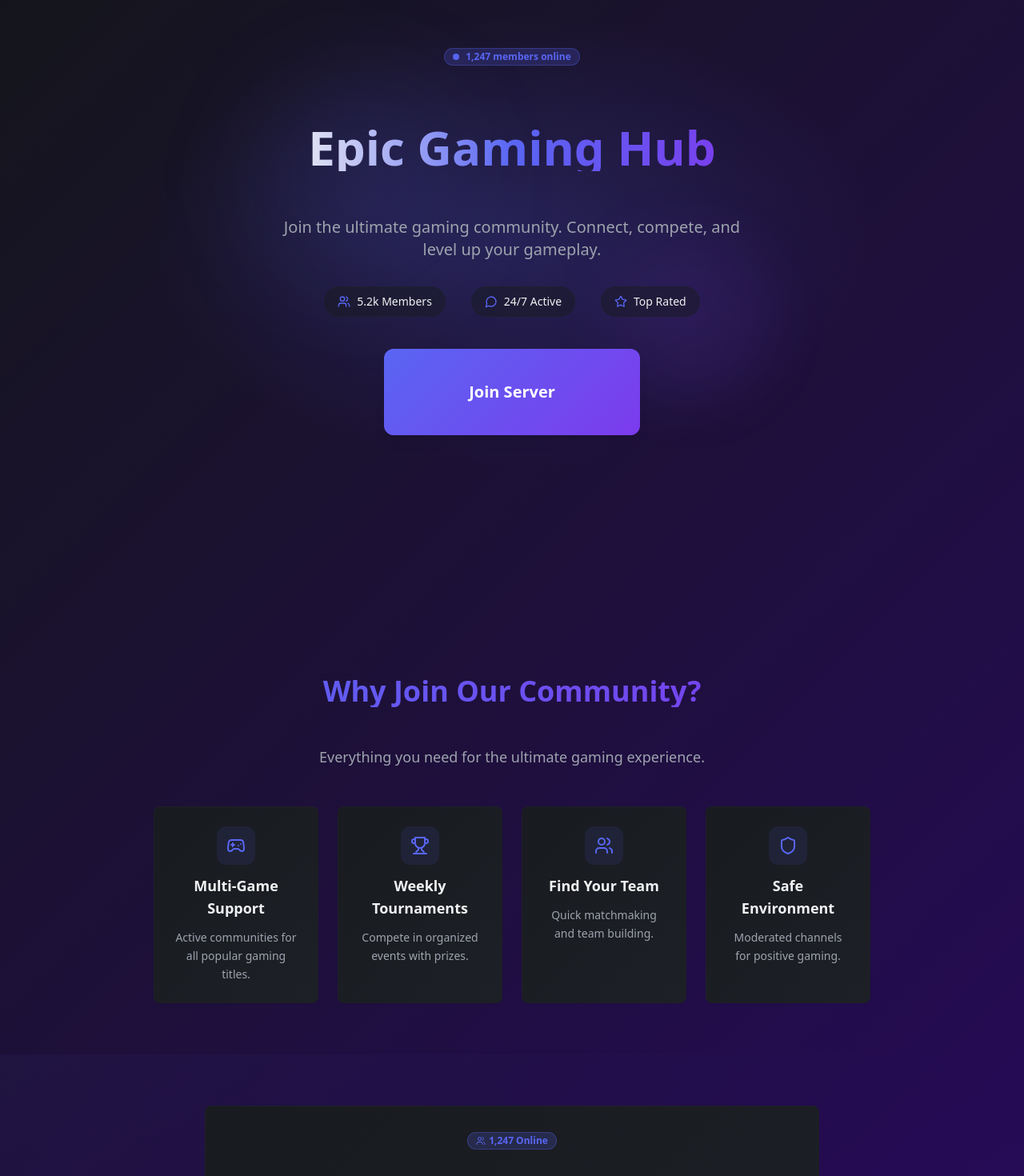
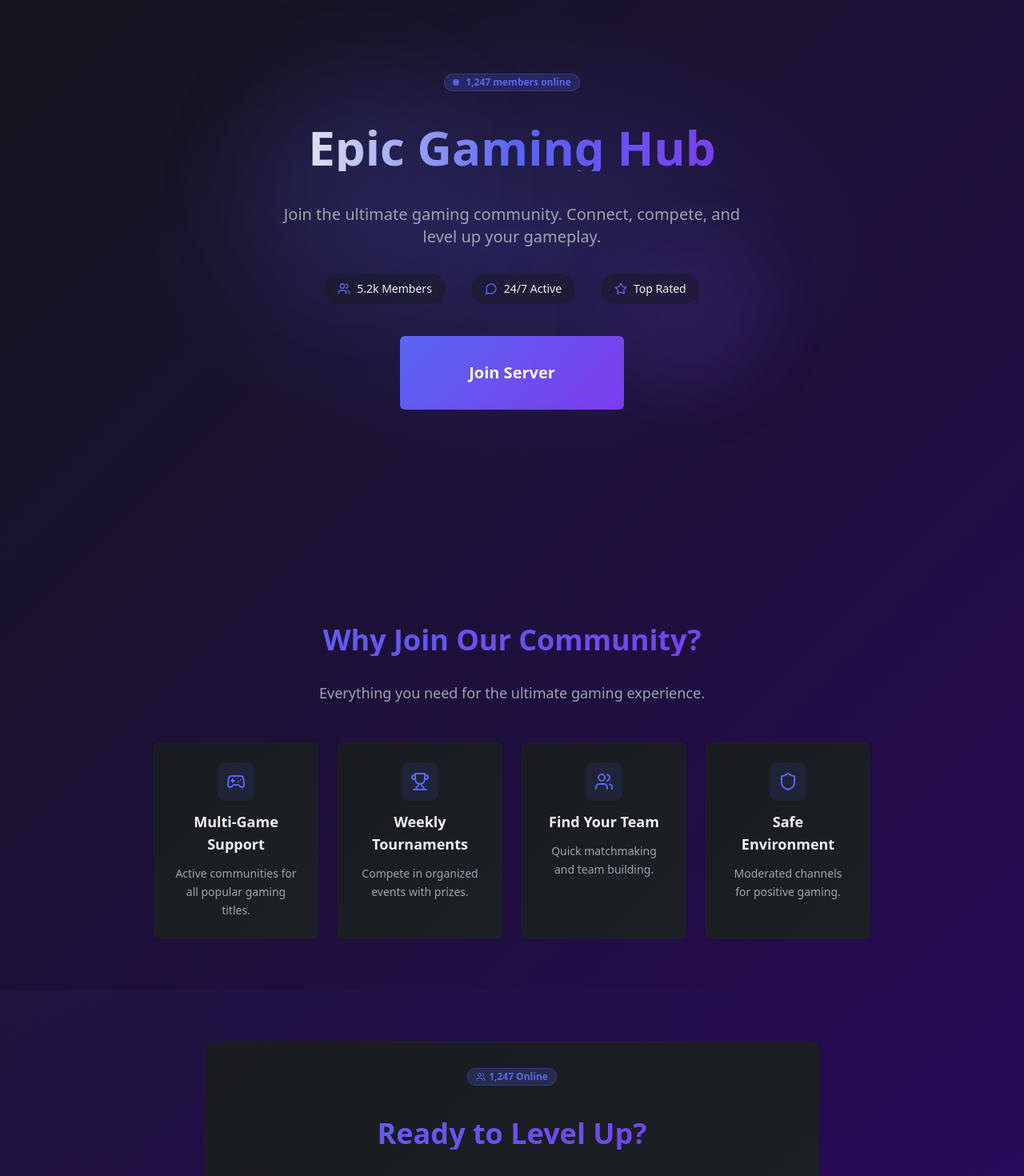
Before and after one commit to JannuPro/dark-discord-glow, a React (Vite) app: page / in a window 1280 px wide. Shown: the part 100-1570 px from the top of the page at 80% size. Built offline with nearby package versions, Linux system fonts and the light colour scheme.

Commit message:
Reverted to commit 7ddaac3d471e2ded60accef22e181c10af03447b

```diff
--- a/src/components/FeaturesSection.tsx
+++ b/src/components/FeaturesSection.tsx
@@ -34,9 +34,9 @@ export function FeaturesSection() {
     <section className="py-16 px-6">
       <div className="max-w-4xl mx-auto">
         {/* Section header */}
-        <div className="text-center mb-12 animate-fade-in pt-8">
-          <div className="py-8 mt-4">
-            <h2 className="text-3xl md:text-4xl font-bold mb-4 bg-gradient-to-r from-primary to-accent bg-clip-text text-transparent leading-relaxed px-2">
+        <div className="text-center mb-12 animate-fade-in">
+          <div className="py-4">
+            <h2 className="text-3xl md:text-4xl font-bold mb-4 bg-gradient-to-r from-primary to-accent bg-clip-text text-transparent leading-tight">
               Why Join Our Community?
             </h2>
           </div>
--- a/src/components/HeroSection.tsx
+++ b/src/components/HeroSection.tsx
@@ -18,8 +18,8 @@ export function HeroSection() {
         </Badge>
 
         {/* Main heading */}
-        <div className="py-8 mt-4">
-          <h1 className="text-4xl md:text-6xl font-bold mb-6 bg-gradient-to-r from-foreground via-primary to-accent bg-clip-text text-transparent leading-relaxed px-2">
+        <div className="py-4">
+          <h1 className="text-4xl md:text-6xl font-bold mb-6 bg-gradient-to-r from-foreground via-primary to-accent bg-clip-text text-transparent leading-tight">
             Epic Gaming Hub
           </h1>
         </div>
@@ -49,7 +49,7 @@ export function HeroSection() {
         <div className="flex justify-center">
           <Button
             size="lg"
-            className="bg-gradient-primary hover:shadow-glow-primary transition-all duration-300 text-xl px-20 py-10 h-auto min-w-[320px] font-bold rounded-xl hover:scale-105 transform shadow-lg"
+            className="bg-gradient-primary hover:shadow-glow-primary transition-all duration-300 text-xl px-16 py-8 h-auto min-w-[280px] font-semibold"
           >
             Join Server
           </Button>
--- a/src/components/JoinSection.tsx
+++ b/src/components/JoinSection.tsx
@@ -21,8 +21,8 @@ export function JoinSection() {
             </div>
 
             {/* Main CTA */}
-            <div className="py-8 mt-4">
-              <h2 className="text-3xl md:text-4xl font-bold mb-4 bg-gradient-to-r from-primary to-accent bg-clip-text text-transparent leading-relaxed px-2">
+            <div className="py-4">
+              <h2 className="text-3xl md:text-4xl font-bold mb-4 bg-gradient-to-r from-primary to-accent bg-clip-text text-transparent leading-tight">
                 Ready to Level Up?
               </h2>
             </div>
```
